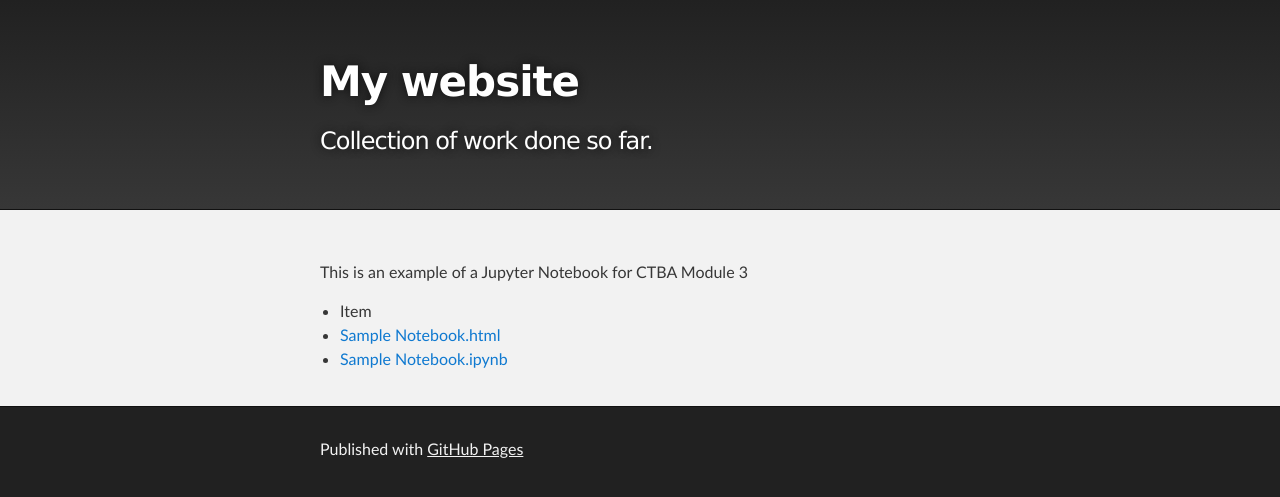
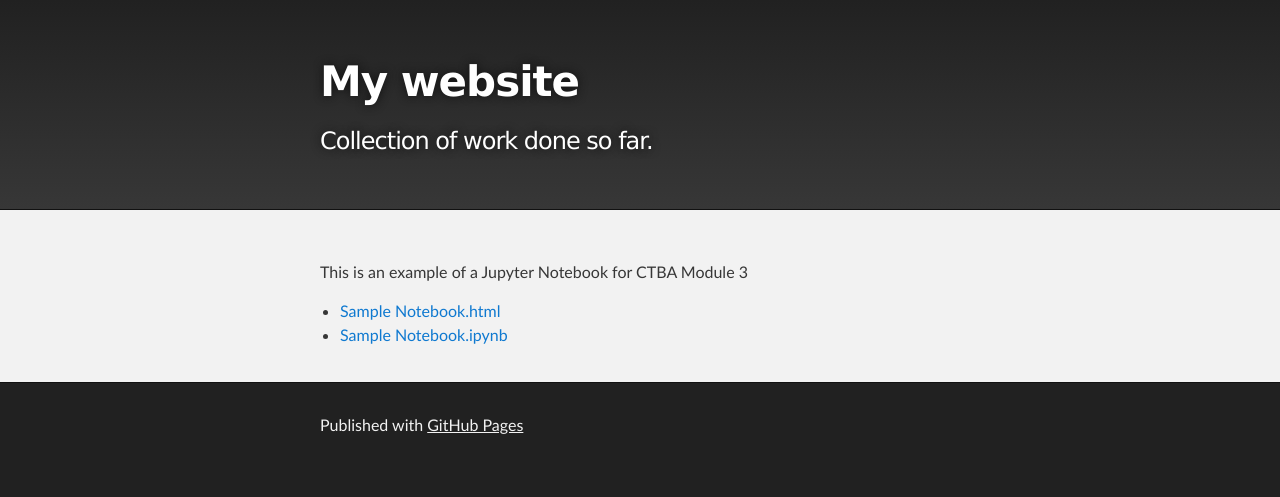
Before and after one commit to stefan-aleksic/stefan-aleksic.github.io, a Jekyll site: the page built from example_folder/index.md, in a window 1280 px wide. Shown: the top 497 px of the page. Built offline with Jekyll 4.4.1, drawn with Linux system fonts in a browser that asks for light colours; our own code applies the rules of GitHub Pages for plain Markdown files.

Commit message:
Update index.md

```diff
--- a/example_folder/index.md
+++ b/example_folder/index.md
@@ -4,6 +4,5 @@ title: Jupyter Notebook Example
 
 This is an example of a Jupyter Notebook for CTBA Module 3
 
-- Item
 - [Sample Notebook.html](Sample_Notebook.html)
 - [Sample Notebook.ipynb](Sample_Notebook.ipynb)
```
